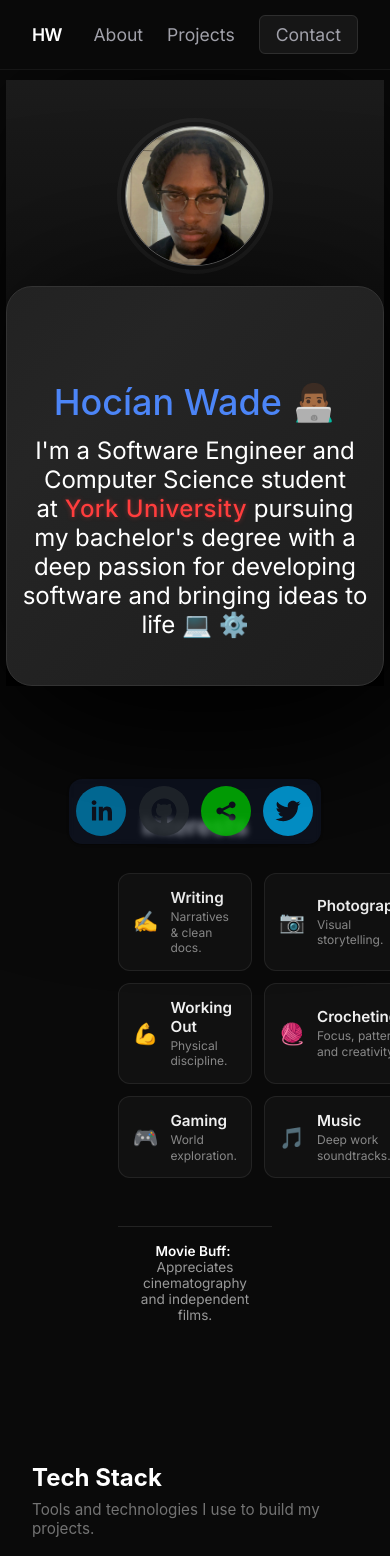
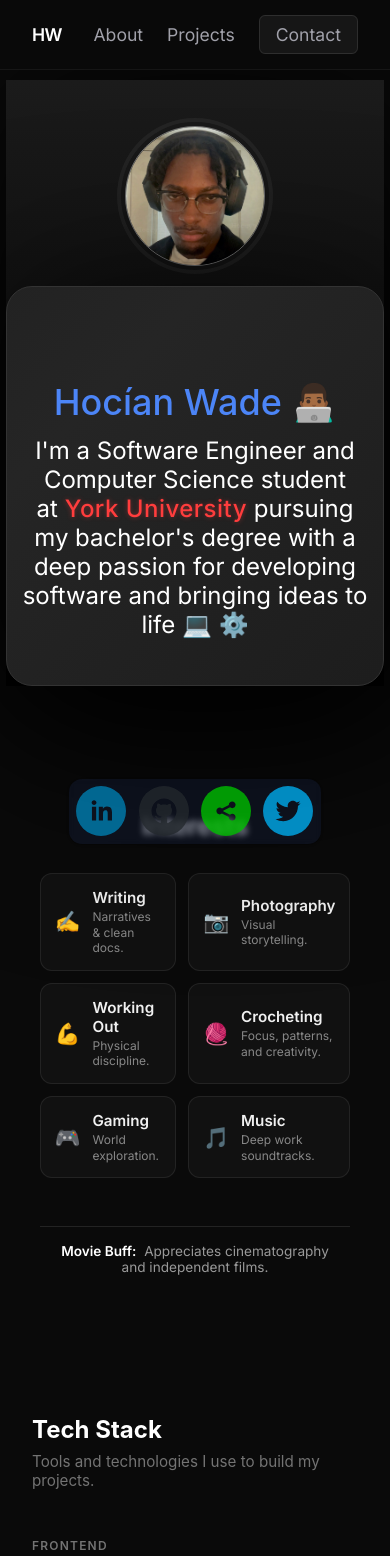
Before and after one commit to Hoccyy/my-portfolio, a Next.js app: page / in a window 390 px wide. Shown: the top 1556 px of the page. Built offline with nearby package versions, Linux system fonts and the light colour scheme.

Commit message:
CSS tweaks

```diff
--- a/src/app/components/Interests.module.css
+++ b/src/app/components/Interests.module.css
@@ -52,6 +52,10 @@
       transform: scale(0.97);
       background: rgba(255, 255, 255, 0.06);
     }
+
+    .container {
+        max-width: 90%; /* More flexible width on mobile */
+    }
   }
 
   .icon {
--- a/src/app/components/ProjectCard.module.css
+++ b/src/app/components/ProjectCard.module.css
@@ -94,3 +94,15 @@
   .link:hover {
     opacity: 1;
   }
+
+  /* Mobile-specific: Active state for touch feedback */
+  @media (max-width: 599px) {
+    .card:active {
+      transform: scale(0.97);
+      background: #1a1a1a;
+    }
+
+    .grid {
+        width: 90%; /* More flexible width on mobile */
+    }
+  }
```
